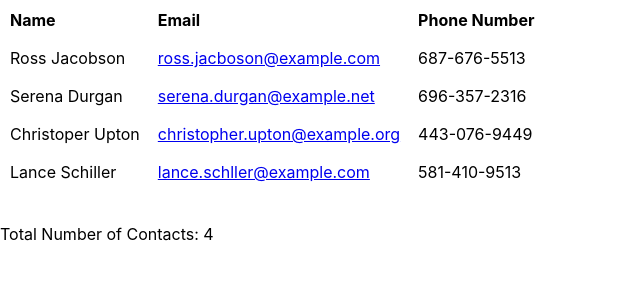
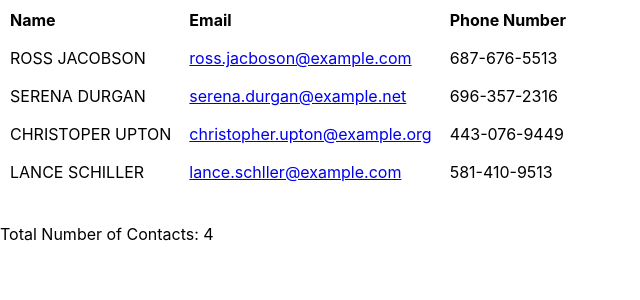
Before and after one commit to RobBerger/l02-FSWD1054, a React (Create React App) app: page / in a window 1280 px wide. Shown: the top 300 px of the page, without its empty margins (0-640 px from the left). Built offline with nearby package versions, Linux system fonts and the light colour scheme.

Commit message:
added text-transform: uppercase to .contact .name in Contact.css

```diff
--- a/src/Contact.css
+++ b/src/Contact.css
@@ -9,3 +9,7 @@ table.contacts th {
   .contactSummary {
     margin-top: 2rem;
   }
+
+  .contact .name {
+    text-transform: uppercase;
+  }
```
